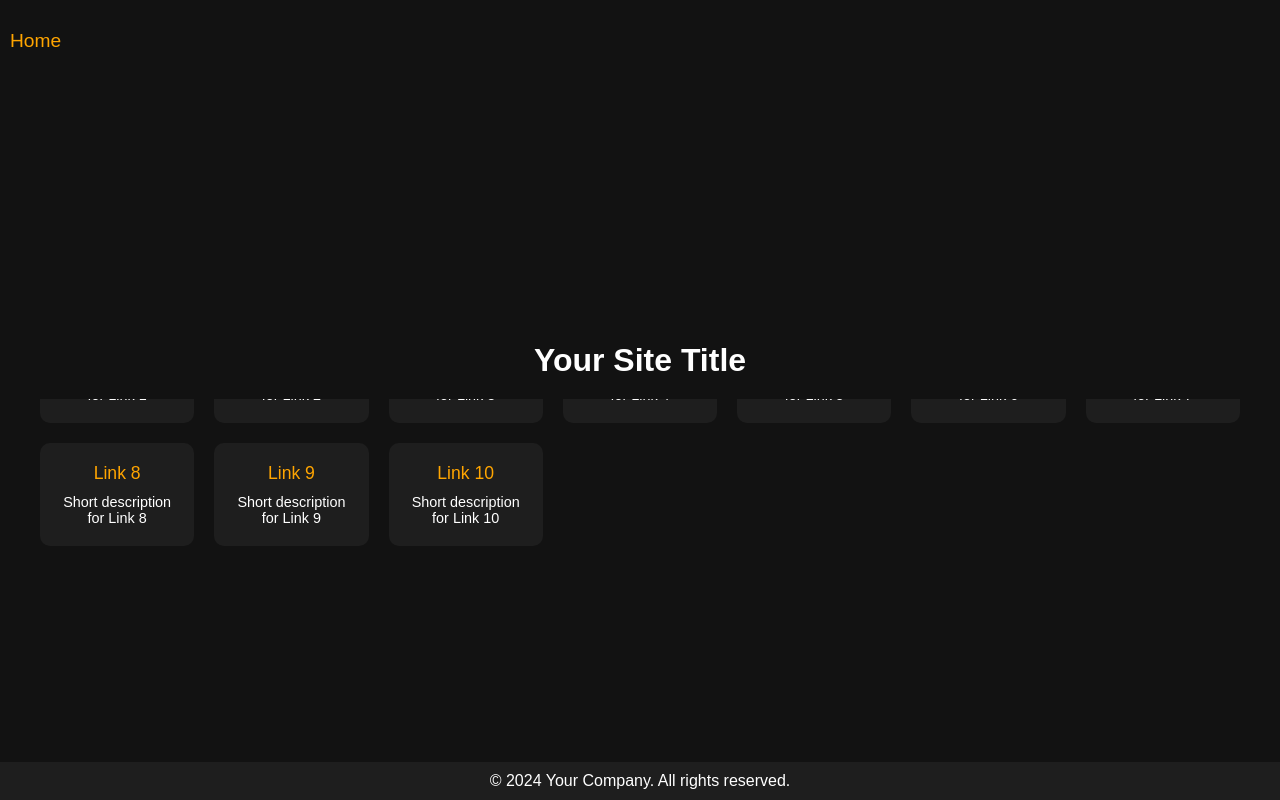
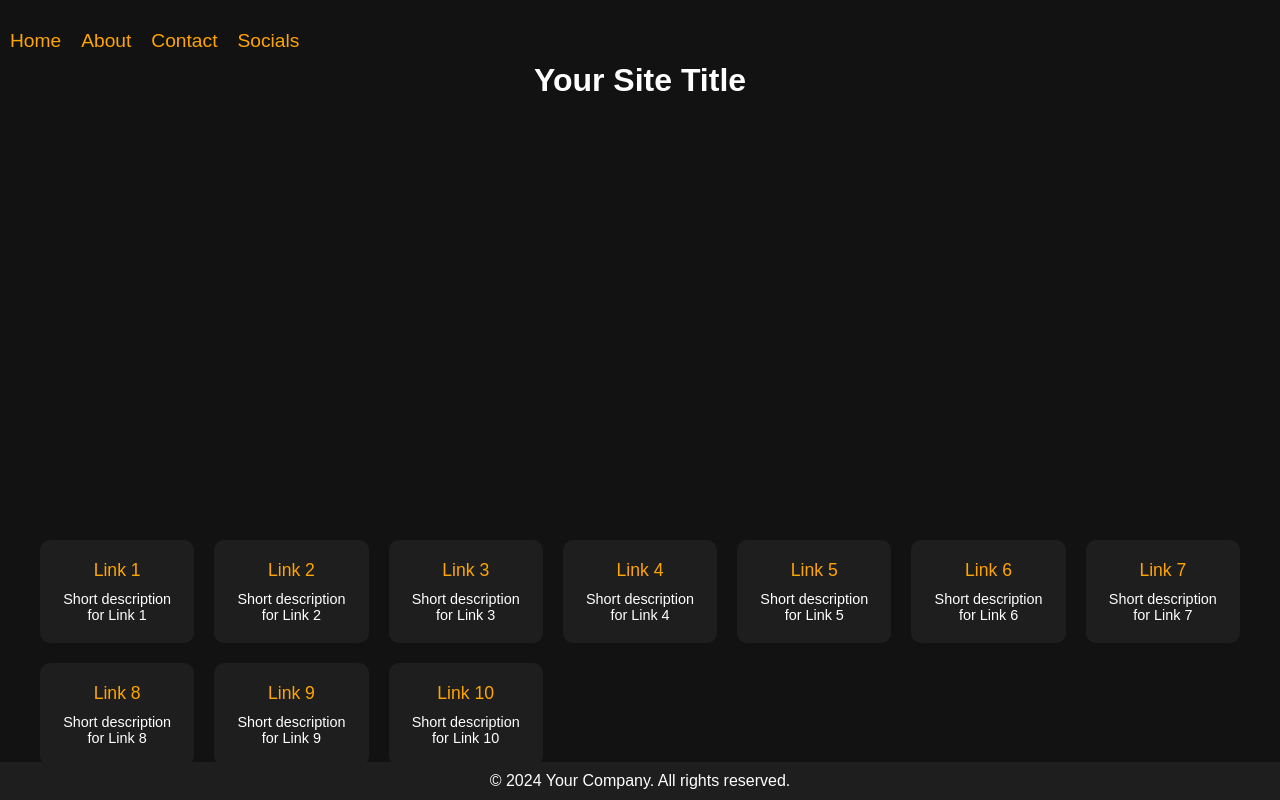
Before and after one commit to Pariah/website, a plain HTML site: page index.html in a window 1280 px wide. Drawn offline with Linux system fonts and the light colour scheme.

Commit message:
Update index.html
Fixes

```diff
--- a/index.html
+++ b/index.html
@@ -13,16 +13,15 @@
             <label for="menu-toggle" class="menu-icon">&#9776;</label>
             <div class="menu">
                 <a href="#">Home</a>
+                <a href="#">About</a>
+                <a href="#">Contact</a>
+                <a href="#">Socials</a>
             </div>
         </nav>
-        <div class="header-content">
-            <div class="header-image"></div>
-            <div class="title-banner">
-                <div class="title">Your Site Title</div>
-                <!-- <img src="banner.jpg" alt="Banner Image"> Uncomment to add a banner image -->
-            </div>
-        </div>
+        <div class="title">Your Site Title</div>
     </header>
+
+    <div class="header-image"></div>
 
     <div class="grid-container">
         <!-- Example grid items -->
```
